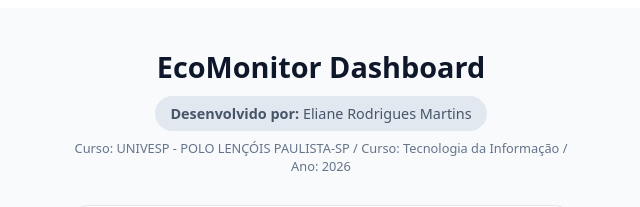
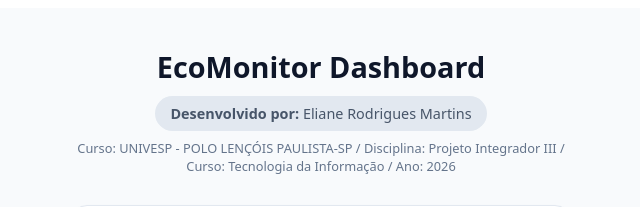
Before and after one commit to elianew11/meu-projeto-faculdade, a Next.js app: page / in a window 1280 px wide. Shown: the top 207 px of the page, without its empty margins (319-959 px from the left). Built offline with nearby package versions, Linux system fonts and the light colour scheme; no server answers; the database is empty.

Commit message:
Update course description in index.js

```diff
--- a/pages/index.js
+++ b/pages/index.js
@@ -41,7 +41,7 @@
           <div style={styles.authorBadge} aria-label="Autor do projeto">
             <strong>Desenvolvido por:</strong> Eliane Rodrigues Martins
           </div>
-          <p style={styles.subAuthor}>Curso: UNIVESP - POLO LENÇÓIS PAULISTA-SP / Curso: Tecnologia da Informação / Ano: 2026</p>
+          <p style={styles.subAuthor}>Curso: UNIVESP - POLO LENÇÓIS PAULISTA-SP / Disciplina: Projeto Integrador III / Curso: Tecnologia da Informação / Ano: 2026</p>
         </header>
 
         {/* CARD DE CLIMA */}
```
